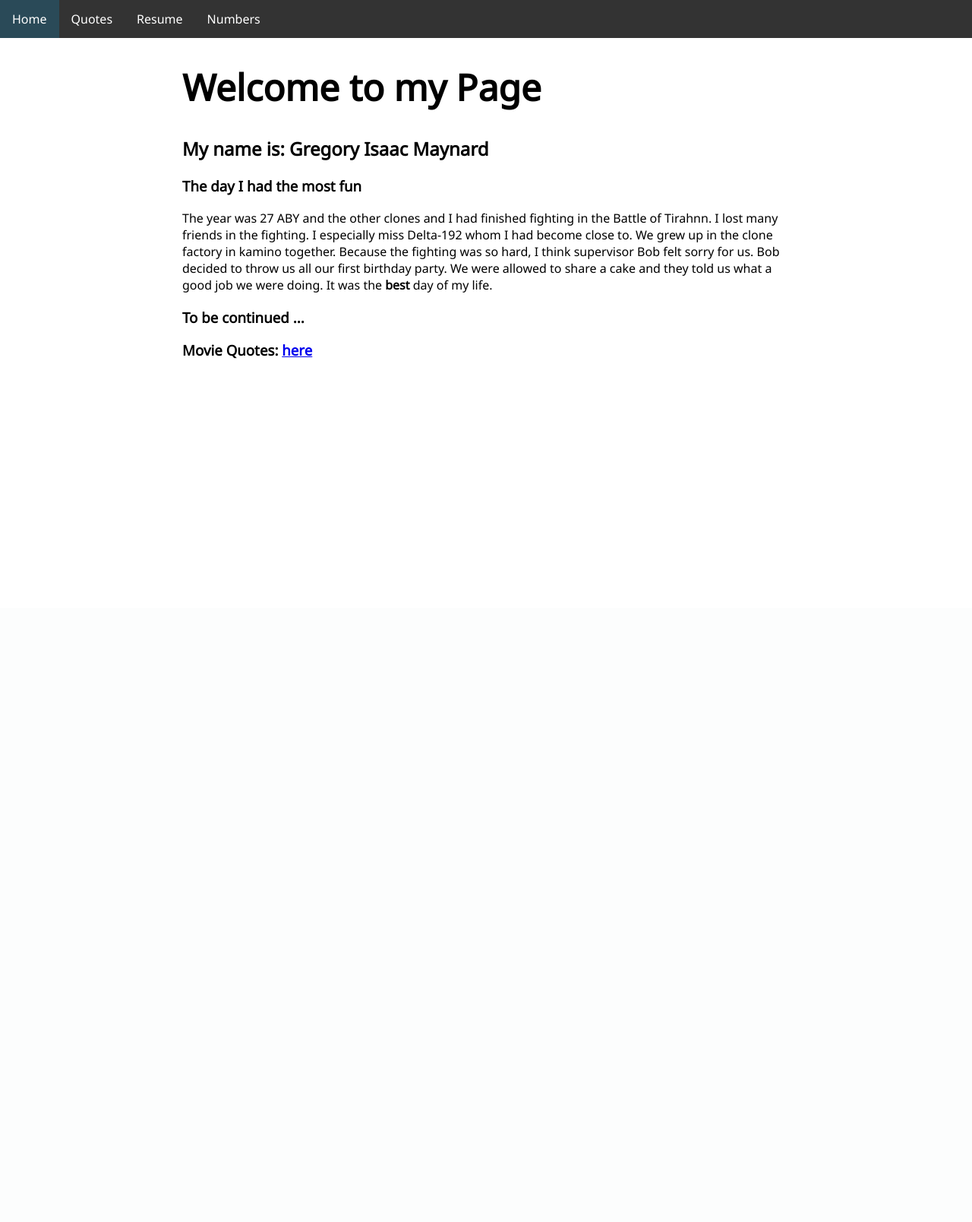
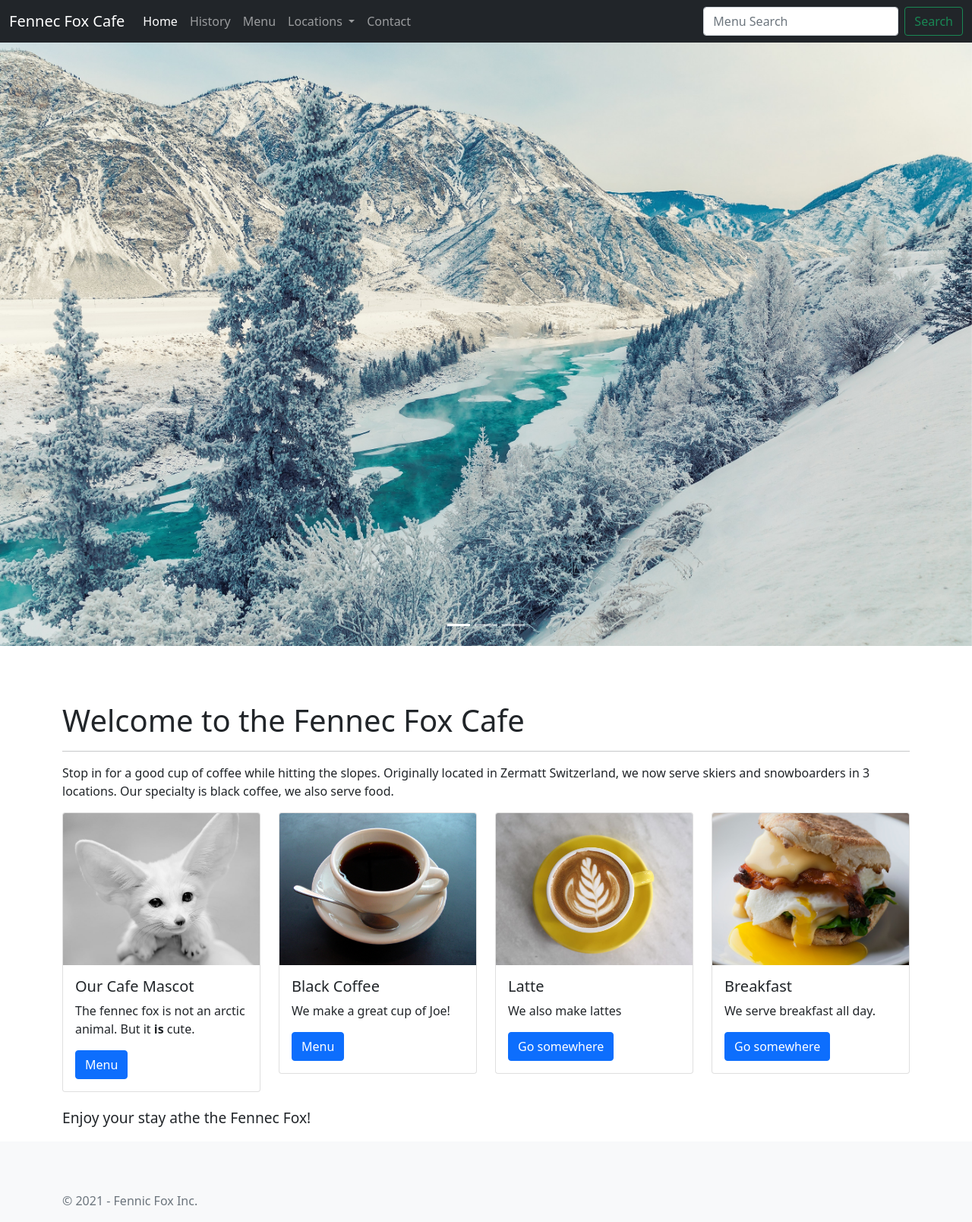
Before and after one commit to CinderScript/csc3221-node-website, a Node server app: page / in a window 1280 px wide. Shown: the whole page at 76% size. Before the commit the page ends 800 px from the top, so only its background shows below. Run offline with Node 20, Linux system fonts and the light colour scheme.

Commit message:
added midterm

```diff
--- a/public/index.html
+++ b/public/index.html
@@ -3,39 +3,161 @@
 <head>
     <meta charset="UTF-8">
 
-    <!-- FONTS -->
-    <link rel="preconnect" href="https://fonts.gstatic.com">
-    <link href="https://fonts.googleapis.com/css2?family=Noto+Sans&family=Roboto:wght@300&display=swap" rel="stylesheet">
+    <!-- Reactive page setup-->
+    <meta name="viewport" content="width=device-width, initial-scale=1">
 
-    <!-- CSS STYLES -->
+    <!-- Bootstrap CSS -->
+    <link href="https://cdn.jsdelivr.net/npm/bootstrap@5.0.0/dist/css/bootstrap.min.css" rel="stylesheet"
+          integrity="sha384-wEmeIV1mKuiNpC+IOBjI7aAzPcEZeedi5yW5f2yOq55WWLwNGmvvx4Um1vskeMj0" crossorigin="anonymous">
     <link rel="stylesheet" href="stylesheets/style.css">
 
-    <title>Static Page - Maynard</title>
+    <title>Meerkat Madness!</title>
 </head>
 <body>
 
-<nav>
-    <a href="index.html" class="active">Home</a>
-    <a href="simple-page.html">Quotes</a>
-    <a href="resume.html">Resume</a>
-    <a href="numbers.html">Numbers</a>
+<nav class="navbar fixed-top navbar-expand-lg navbar-dark bg-dark">
+    <div class="container-fluid">
+        <a class="navbar-brand" href="#">Fennec Fox Cafe</a>
+        <button class="navbar-toggler" type="button" data-bs-toggle="collapse" data-bs-target="#navbarSupportedContent"
+                aria-controls="navbarSupportedContent" aria-expanded="false" aria-label="Toggle navigation">
+            <span class="navbar-toggler-icon"></span>
+        </button>
+        <div class="collapse navbar-collapse" id="navbarSupportedContent">
+            <ul class="navbar-nav me-auto mb-2 mb-lg-0">
+                <li class="nav-item">
+                    <a class="nav-link active" aria-current="page" href="#">Home</a>
+                </li>
+                <li class="nav-item">
+                    <a class="nav-link" href="restaurant/history.html">History</a>
+                </li>
+                <li class="nav-item">
+                    <a class="nav-link" href="restaurant/menu.html">Menu</a>
+                </li>
+                <li class="nav-item dropdown">
+                    <a class="nav-link dropdown-toggle" href="#" id="navbarDropdown" role="button" data-bs-toggle="dropdown" aria-expanded="false">
+                        Locations
+                    </a>
+                    <ul class="dropdown-menu" aria-labelledby="navbarDropdown">
+                        <li><a class="dropdown-item" href="restaurant/location-switzerland.html">Swiss Alps</a></li>
+                        <li><a class="dropdown-item" href="restaurant/location-canada.html">Whistler Blackcomb</a></li>
+                    </ul>
+                </li>
+                <li class="nav-item">
+                    <a class="nav-link" href="restaurant/contact.html">Contact</a>
+                </li>
+            </ul>
+            <form class="d-flex">
+                <input class="form-control me-2" type="search" placeholder="Menu Search" aria-label="Search">
+                <button class="btn btn-outline-success" type="submit">Search</button>
+            </form>
+        </div>
+    </div>
 </nav>
 
-<div class="content">
-    <h1>Welcome to my Page</h1>
-    <h2>My name is: Gregory Isaac Maynard</h2>
-    <h3>The day I had the most fun</h3>
-    <p>
-        The year was 27 ABY and the other clones and I had finished fighting in the Battle of Tirahnn.
-        I lost many friends in the fighting.  I especially miss Delta-192 whom I had become close to.
-        We grew up in the clone factory in kamino together.  Because the fighting was so hard, I think
-        supervisor Bob felt sorry for us.  Bob decided to throw us all our first birthday party.  We were
-        allowed to share a cake and they told us what a good job we were doing.  It was the <strong>best</strong> day of
-        my life.
-    </p>
-    <h3>To be continued ...</h3>
-    <h3>Movie Quotes: <a href="simple-page.html">here</a></h3>
+<div id="carouselExampleCaptions" class="carousel slide" data-bs-ride="carousel">
+    <div class="carousel-indicators">
+        <button type="button" data-bs-target="#carouselExampleCaptions" data-bs-slide-to="0" class="active" aria-current="true" aria-label="Slide 1"></button>
+        <button type="button" data-bs-target="#carouselExampleCaptions" data-bs-slide-to="1" aria-label="Slide 2"></button>
+        <button type="button" data-bs-target="#carouselExampleCaptions" data-bs-slide-to="2" aria-label="Slide 3"></button>
+    </div>
+    <div class="carousel-inner">
+        <div class="carousel-item active">
+            <img src="images/location/mountain1.jpg" class="d-block w-100" alt="Snowy Mountain with River">
+        </div>
+        <div class="carousel-item">
+            <img src="images/location/mountain2.jpg" class="d-block w-100" alt="Snowy Mountains">
+        </div>
+        <div class="carousel-item">
+            <img src="images/location/mountain3.jpg" class="d-block w-100" alt="Mountains at Night">
+
+        </div>
+    </div>
+    <button class="carousel-control-prev" type="button" data-bs-target="#carouselExampleCaptions" data-bs-slide="prev">
+        <span class="carousel-control-prev-icon" aria-hidden="true"></span>
+        <span class="visually-hidden">Previous</span>
+    </button>
+    <button class="carousel-control-next" type="button" data-bs-target="#carouselExampleCaptions" data-bs-slide="next">
+        <span class="carousel-control-next-icon" aria-hidden="true"></span>
+        <span class="visually-hidden">Next</span>
+    </button>
 </div>
+<br>
+<div class="container">
+    <div class="row">
+        <div class="offset-md-1 col-md-10 offset-lg-0 col-lg-12">
+            <h1>Welcome to the Fennec Fox Cafe</h1>
+            <hr>
+            <p>
+                Stop in for a good cup of coffee while hitting the slopes.  Originally located in Zermatt Switzerland,
+                we now serve skiers and snowboarders in 3 locations.  Our specialty is black coffee, we also serve food.
+            </p>
+        </div>
+    </div>
+
+    <div class="row">
+
+        <div class="col-md-4 col-lg-3">
+            <div class="card">
+                <img src="images/fox.jpg" class="card-img-top" alt="Fennec Fox">
+                <div class="card-body">
+                    <h5 class="card-title">Our Cafe Mascot</h5>
+                    <p class="card-text">The fennec fox is not an arctic animal.  But it <strong>is</strong> cute.</p>
+                    <a href="#" class="btn btn-primary">Menu</a>
+                </div>
+            </div>
+        </div>
+
+        <div class="col-md-4 col-lg-3">
+            <div class="card">
+                <img src="images/coffee/coffee1.jfif" class="card-img-top" alt="Fennec Fox">
+                <div class="card-body">
+                    <h5 class="card-title">Black Coffee</h5>
+                    <p class="card-text">We make a great cup of Joe!</p>
+                    <a href="#" class="btn btn-primary">Menu</a>
+                </div>
+            </div>
+        </div>
+
+        <div class="col-md-4 col-lg-3">
+            <div class="card">
+                <img src="images/coffee/latte.jpg" class="card-img-top" alt="Fennec Fox">
+                <div class="card-body">
+                    <h5 class="card-title">Latte</h5>
+                    <p class="card-text">We also make lattes</p>
+                    <a href="#" class="btn btn-primary">Go somewhere</a>
+                </div>
+            </div>
+        </div>
+
+        <div class="col-md-4 col-lg-3">
+            <div class="card">
+                <img src="images/food/sandwitch2.jpg" class="card-img-top" alt="Fennec Fox">
+                <div class="card-body">
+                    <h5 class="card-title">Breakfast</h5>
+                    <p class="card-text">We serve breakfast all day.</p>
+                    <a href="#" class="btn btn-primary">Go somewhere</a>
+                </div>
+            </div>
+        </div>
+    </div>
+
+    <div class="row">
+        <p class="message">
+            Enjoy your stay athe the Fennec Fox!
+        </p>
+    </div>
+
+</div>
+
+<footer class="footer mt-auto py-3 bg-light">
+    <div class="container">
+        <span class="text-muted">&copy; 2021 - Fennic Fox Inc.</span>
+    </div>
+</footer>
+
+
+<!-- Bootstrap Bundle with Popper -->
+<script src="https://cdn.jsdelivr.net/npm/bootstrap@5.0.0/dist/js/bootstrap.bundle.min.js" integrity="sha384-p34f1UUtsS3wqzfto5wAAmdvj+osOnFyQFpp4Ua3gs/ZVWx6oOypYoCJhGGScy+8" crossorigin="anonymous"></script>
 
 </body>
 </html>
--- a/public/stylesheets/style.css
+++ b/public/stylesheets/style.css
@@ -1,36 +1,32 @@
-body{
-  margin: 0px;
-  font-size: 100%;
-  font-family: 'Noto Sans', sans-serif;
+body {
+    padding-top: 50px;  /* padding for fix navbar */
 }
 
-nav{
-  margin: 0;
-  padding: 0;
-  overflow: hidden;
-  background-color: #333;
-}
-nav a{
-  display: block;
-  color: white;
-  text-align: center;
-  padding: 14px 16px;
-  text-decoration: none;
-  float: left;
-}
-nav .active{
-  background-color: #007563;
-}
-nav a:hover{
-  background-color: #2a4a58;
+.carousel-inner {
+    max-height: 800px;
 }
 
-.content{
-  padding: 0px 50px;
-  max-width: 50rem;
-  margin: auto;
+.carousel-caption{
+    color: black;
 }
 
-h1{
-  font-size:300%;
+.card {
+    margin-bottom: 20px;
 }
+
+.card img {
+    height: 200px;
+    object-fit: cover;
+}
+
+.message {
+    font-size: larger;
+}
+
+.container{
+    margin-top: 50px;
+}
+
+.fit{
+    width: 100%;
+}
```
Also changed, not shown: public/restaurant/contact.html (added, +84 -0 lines), public/restaurant/history.html (added, +84 -0 lines), public/restaurant/location-canada.html (added, +84 -0 lines), public/restaurant/location-switzerland.html (added, +85 -0 lines), public/restaurant/menu.html (added, +85 -0 lines), public/testbench.html (+15 -6 lines), public/images/coffee/coffee1.jfif (added), public/images/coffee/coffee2.jpg (added), public/images/coffee/latte.jpg (added), public/images/food/crepes.jpg (added), public/images/food/sandwitch.jpg (added), public/images/food/sandwitch2.jpg (added), public/images/fox.jpg (added), public/images/location/lodge.jpg (added), 4 more files.
